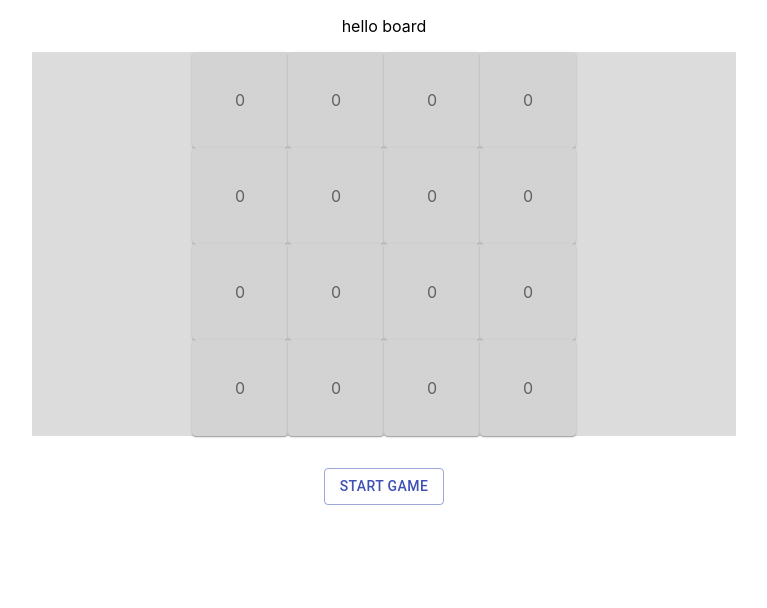
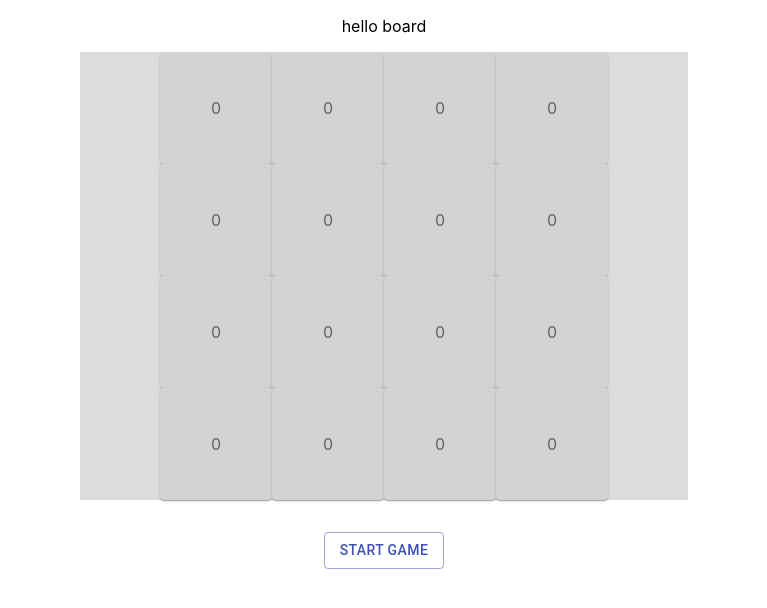
Before and after one commit to ChengCalvin/2048-funchallenge, a React (Create React App) app: page / in a window 1280 px wide. Shown: the top 608 px of the page, without its empty margins (256-1023 px from the left). Built offline with nearby package versions, Linux system fonts and the light colour scheme.

Commit message:
Set board to follow 2d array format, spawnNewValueToBoard method created

```diff
--- a/src/components/Board/Board.tsx
+++ b/src/components/Board/Board.tsx
@@ -1,4 +1,4 @@
-import React, { useState, useEffect, KeyboardEvent } from "react";
+import React, { useState, useEffect } from "react";
 import { makeStyles, createStyles, Theme } from "@material-ui/core/styles";
 import { Grid, Paper, Button } from "@material-ui/core";
 
@@ -8,7 +8,7 @@ const useStyles = makeStyles((theme: Theme) =>
       flexGrow: 1,
     },
     paper: {
-      padding: theme.spacing(1),
+      padding: theme.spacing(2),
       display: "flex",
       alignItems: "center",
       justifyContent: "center",
@@ -18,14 +18,18 @@ const useStyles = makeStyles((theme: Theme) =>
       backgroundColor: "#D3D3D3",
     },
     board: {
-      paddingLeft: "10rem",
-      paddingRight: "10rem",
+      paddingLeft: "5rem",
+      paddingRight: "5rem",
       display: "flex",
+      flexDirection: "column",
       margin: "auto",
       backgroundColor: "#DCDCDC",
     },
     buttoncontainer: {
       marginTop: "2rem",
+    },
+    gridrow: {
+      display: "flex",
     },
   })
 );
@@ -43,16 +47,13 @@ const Board = () => {
     [0, 0, 0, 0],
   ]);
 
-  const gameStartState = () => {
-    setGameStarted((prev) => !prev);
-    //spawn first 2 tiles
+  const spawnNewValueToBoard = () => {
     let spawnValueCopy = spawnValue;
     if (spawnValueCopy !== undefined) {
       spawnValueCopy[0] = Math.random() >= 0.5 ? 2 : 4;
       spawnValueCopy[1] = Math.random() >= 0.5 ? 2 : 4;
     }
-    setSpawnValue(spawnValueCopy);
-
+    setSpawnValue(spawnValueCopy); // reset copy?
     // add new grid to board by replacing previous
     let gridCopy: number[][] = [...gridInBoard];
     spawnValue?.forEach((newValue: number) => {
@@ -68,9 +69,16 @@ const Board = () => {
     setGridInBoard(gridCopy);
   };
 
+  const gameStartState = () => {
+    setGameStarted((prev) => !prev);
+    spawnNewValueToBoard();
+  };
+  // down arrow and up arrow key down
+  const columnManipulation = (column: number[]) => {};
+
   const onArrowKeyDownPressed = (event: globalThis.KeyboardEvent) => {
     let boardCopy: number[][] = [...gridInBoard];
-    console.log(boardCopy);
+
     switch (event.key) {
       case "ArrowDown":
         console.log("down");
@@ -82,9 +90,9 @@ const Board = () => {
         console.log("right");
         // Problem moving in column instead
         boardCopy.forEach((row, i) => {
-          boardCopy[i] = row.sort();
+          boardCopy[i] = row.sort(); // cover more cases
         });
-        console.log(boardCopy);
+        spawnNewValueToBoard();
 
         break;
       case "ArrowLeft":
@@ -104,14 +112,23 @@ const Board = () => {
   }, [gameStarted]);
 
   /* Create Board UI */
+  /*
+     0  0  0  0
+     ----------
+     0  0  0  0
+     ----------
+     0  0  0  0
+     ----------
+     0  0  0  0
+  */
   const createBoard = () => {
     return (
       <div className={classes.board}>
-        {gridInBoard.map((gridrow, i) => (
-          <Grid item xs={3} key={i}>
-            {gridrow.map((gridcolumn, i) => (
-              <Paper className={classes.paper} key={i}>
-                <div>{gridcolumn}</div>
+        {gridInBoard.map((row, i) => (
+          <Grid item key={i} className={classes.gridrow}>
+            {row.map((column, i) => (
+              <Paper className={classes.paper} key={i + 1}>
+                <div>{column}</div>
               </Paper>
             ))}
           </Grid>
```
